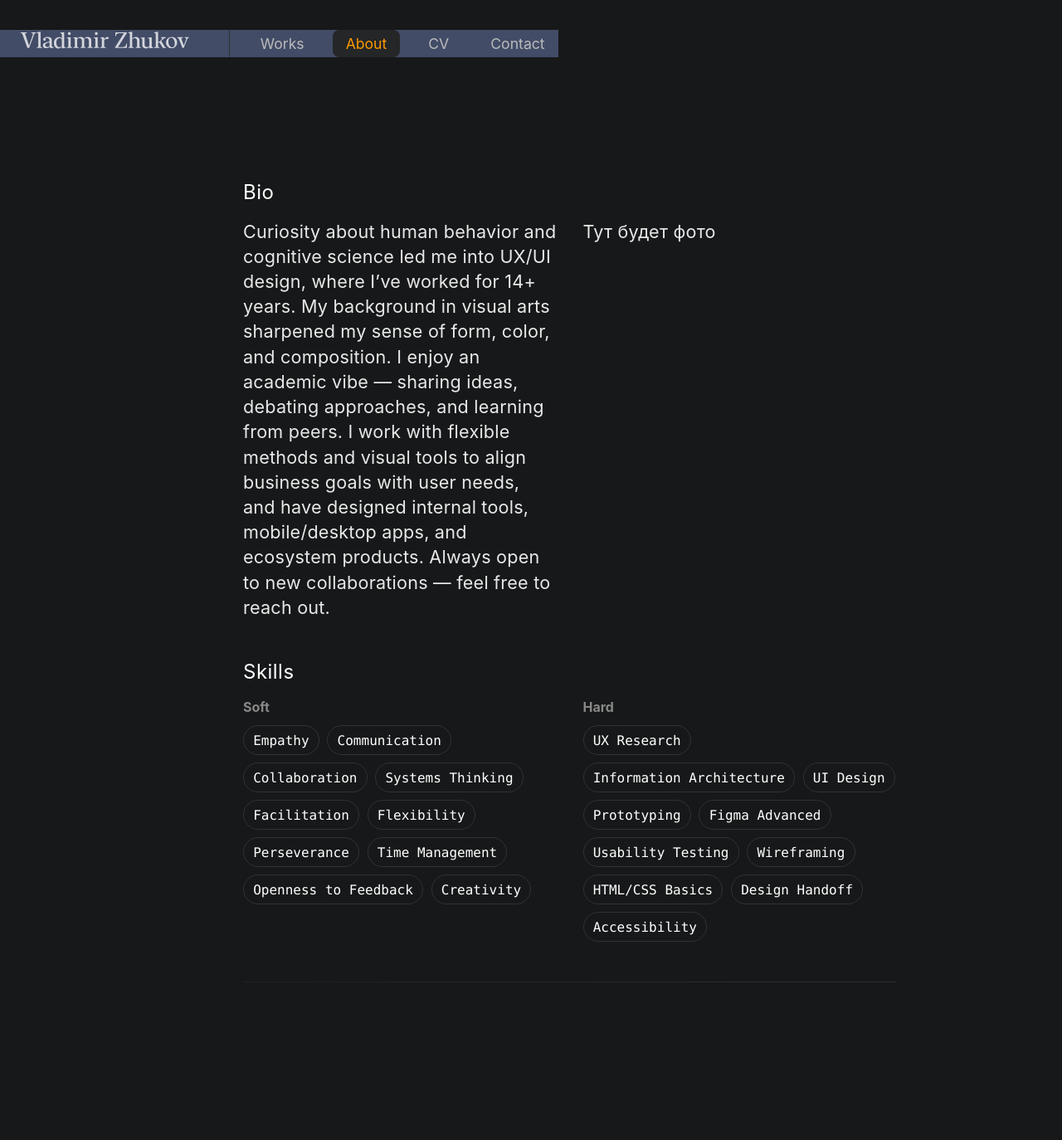
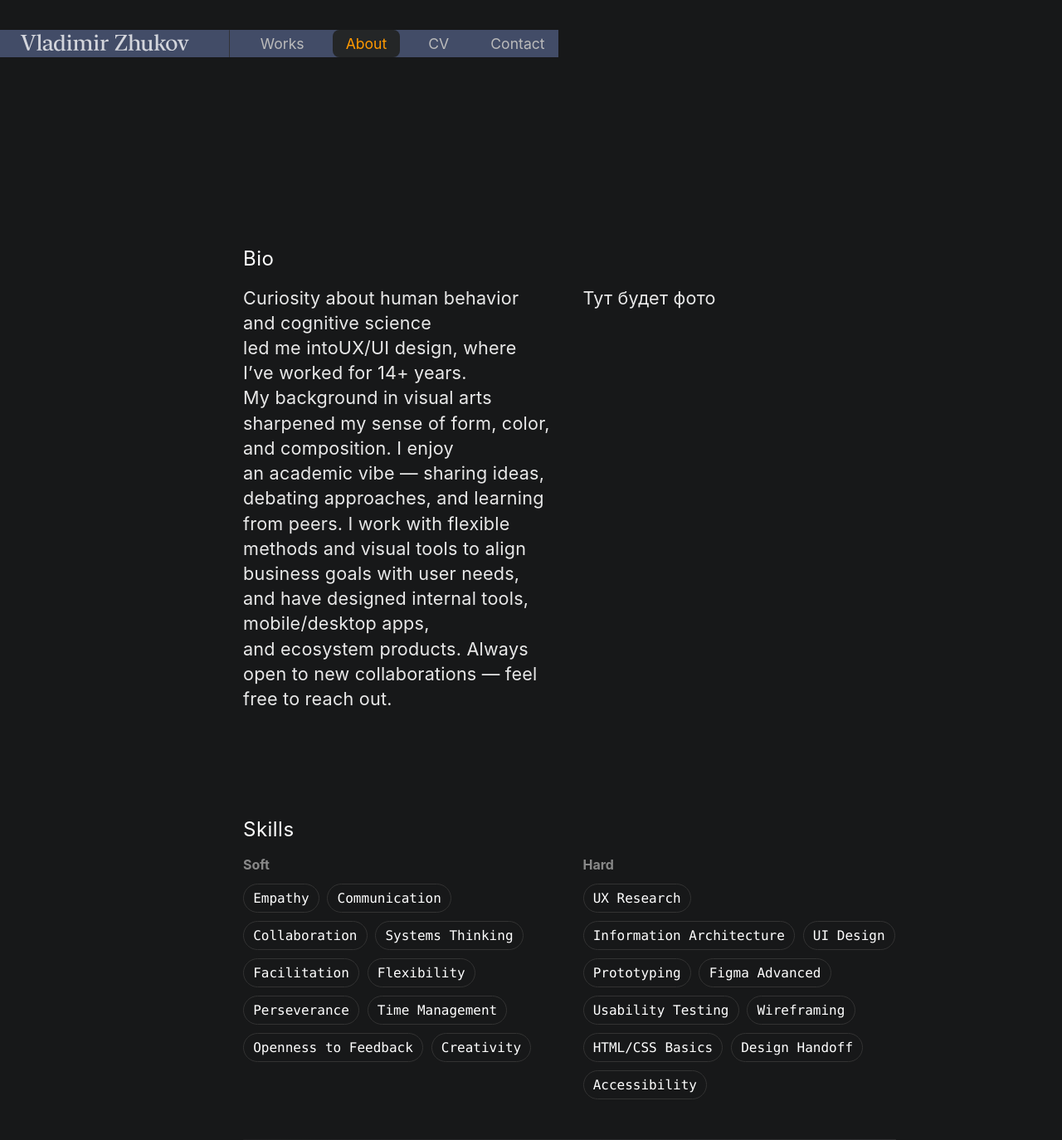
Before and after one commit to uxiscool/experience, a Jekyll site: the page built from about.md, in a window 1280 px wide. Shown: the whole page at 83% size. Built offline with Jekyll 4.4.1, drawn with Linux system fonts in a browser that asks for light colours; before the commit the page ends 1184 px from its top, so only the background shows below that.

Commit message:
Add files via upload

```diff
--- a/about.md
+++ b/about.md
@@ -12,12 +12,12 @@ permalink: /about/
       <!-- Левая колонка: текст -->
       <div class="bio">
         <p>
-          Curiosity about human behavior and cognitive science led me into UX/UI design, where I’ve worked for 14+ years.
-          My background in visual arts sharpened my sense of form, color, and composition.
-          I enjoy an academic vibe — sharing ideas, debating approaches, and learning from peers.
-          I work with flexible methods and visual tools to align business goals with user needs,
-          and have designed internal tools, mobile/desktop apps, and ecosystem products.
-          Always open to new collaborations — feel free to reach out.
+          Curiosity about human behavior and&nbsp;cognitive science led&nbsp;me&nbsp;intoUX/UI design, where I’ve&nbsp;worked for&nbsp;14+&nbsp;years.
+          My&nbsp;background in&nbsp;visual arts sharpened my&nbsp;sense of&nbsp;form, color, and&nbsp;composition.
+          I&nbsp;enjoy an&nbsp;academic vibe — sharing ideas, debating approaches, and&nbsp;learning from&nbsp;peers.
+          I&nbsp;work with&nbsp;flexible methods and&nbsp;visual tools to&nbsp;align business goals with user needs,
+          and&nbsp;have designed internal tools, mobile/desktop apps, and&nbsp;ecosystem products.
+          Always open to&nbsp;new&nbsp;collaborations — feel free to&nbsp;reach out.
         </p>
       </div>
       <!-- Правая колонка: пока пусто -->
@@ -27,7 +27,6 @@ permalink: /about/
       </div>
     </div>
   </section>
-
   <!-- Блок скилов -->
   <section class="skills-section">
     <h2 class="subheading">Skills</h2>
--- a/assets/css/main.css
+++ b/assets/css/main.css
@@ -23,6 +23,10 @@ header {
   background: #424c67; /* временный фон */
 }
 
+section {
+ padding-top: 5rem;
+}
+
 .nav-wrapper {
   display: flex;
   flex-direction: column;
@@ -34,7 +38,7 @@ header {
   display: block;
   height: 1.3rem; /* соответствует прежнему font-size */
   width: auto;
-  margin-top: 2px;
+  margin-top: 5px;
   margin-left: 24px;
   margin-right: 12px;
   opacity: 0.85;
```
